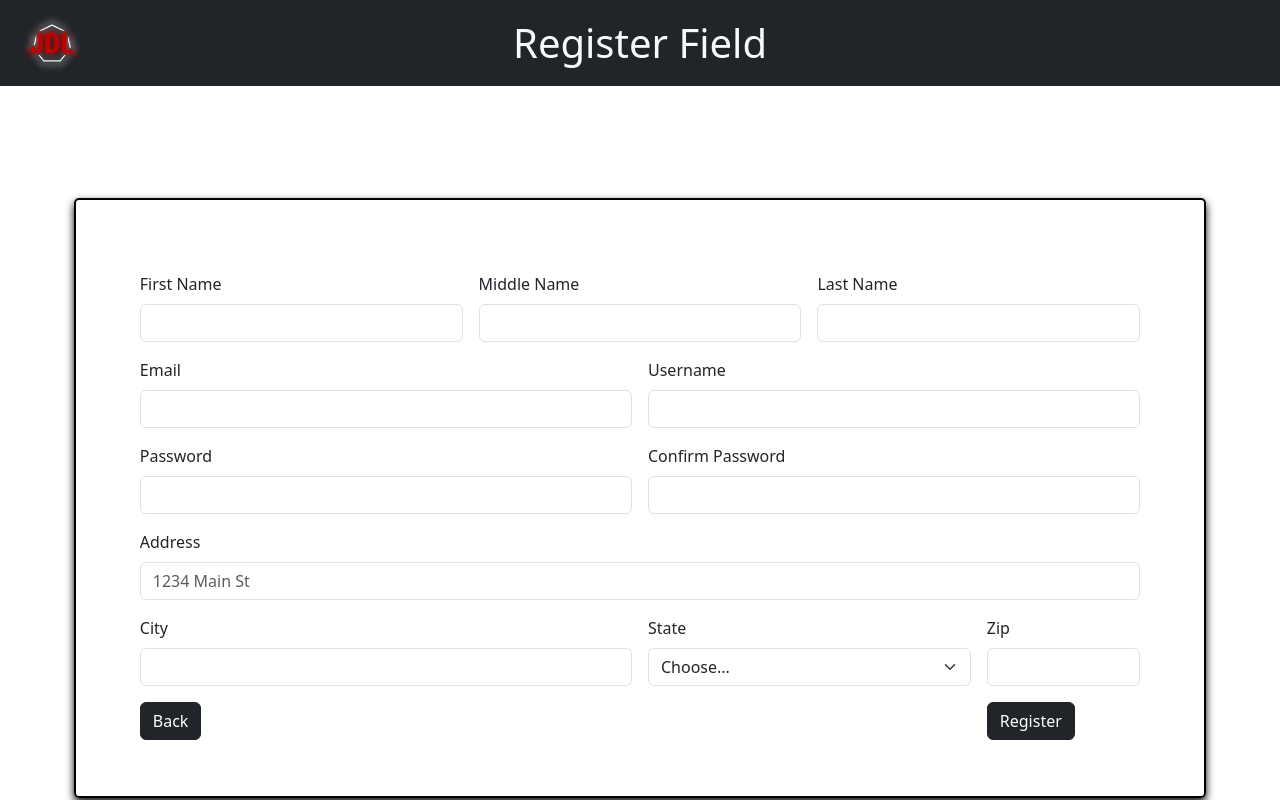
After one commit to jayvie2007/DjangoRegister, a Django app: template authsystem/users/templates/users/register.html in a window 1280 px wide. The commit adds this page. Run offline with Django 4.2, Linux system fonts and the light colour scheme; the template is opened without the code that fills it, so the values that code supplies are empty.

Commit message:
added register templates

```diff
--- /dev/null
+++ b/authsystem/users/static/css/main.css
@@ -0,0 +1,30 @@
+img {
+    height: 60px;
+}
+
+form {
+    padding: 5%;
+    border-radius: 5px;
+    border-color: black;
+    border: 2px solid black;
+    box-shadow: 0 4px 8px 0 rgba(0, 0, 0, 1);
+}
+
+.container-sm {
+    margin-top: 10%;
+}
+
+h1 {
+    position: absolute;
+    left: 0;
+    right: 0;
+    margin: auto;
+}
+
+nav {
+    display: flex;
+    align-items: center;
+    text-align: center;
+    color: black;
+    position: relative;
+}
--- /dev/null
+++ b/authsystem/users/templates/users/register.html
@@ -0,0 +1,77 @@
+<!doctype html>
+<html lang="en">
+  <head>
+    <meta charset="utf-8">
+    <meta name="viewport" content="width=device-width, initial-scale=1">
+    <title>Homepage</title>
+    <link href="https://cdn.jsdelivr.net/npm/bootstrap@5.3.0-alpha3/dist/css/bootstrap.min.css" rel="stylesheet">
+    <link rel="stylesheet" href="../../static/css/main.css">
+</head>
+  <body>
+<nav class="navbar bg-dark " data-bs-theme="dark">
+  <div class="container-fluid">
+    <span class="navbar-brand mb-0 h1"><img src="../../static/img/jdl.png"></span>
+    <h1 class ="text-center text-light">Register Field</h1>
+  </div>
+</nav>
+
+<div class="container-sm">
+<form class="row g-3">
+    <div class="col-md-4">
+      <label for="inputEmail4" class="form-label">First Name</label>
+      <input type="text" class="form-control" id="first_name">
+    </div>
+    <div class="col-md-4">
+      <label for="inputEmail4" class="form-label">Middle Name</label>
+      <input type="text" class="form-control" id="middle_name">
+    </div>
+    <div class="col-md-4">
+      <label for="inputEmail4" class="form-label">Last Name</label>
+      <input type="text" class="form-control" id="last_name">
+    </div>
+    <div class="col-md-6">
+      <label for="inputEmail4" class="form-label">Email</label>
+      <input type="email" class="form-control" id="inputEmail4">
+    </div>
+    <div class="col-md-6">
+      <label for="inputEmail4" class="form-label">Username</label>
+      <input type="email" class="form-control" id="inputEmail4">
+    </div>
+    <div class="col-md-6">
+      <label for="inputPassword4" class="form-label">Password</label>
+      <input type="password" class="form-control" id="password">
+    </div>
+    <div class="col-md-6">
+      <label for="inputPassword4" class="form-label">Confirm Password</label>
+      <input type="password" class="form-control" id="confirm_password">
+    </div>
+    <div class="col-12">
+      <label for="inputAddress" class="form-label">Address</label>
+      <input type="text" class="form-control" id="address" placeholder="1234 Main St">
+    </div>
+    <div class="col-md-6">
+      <label for="inputCity" class="form-label">City</label>
+      <input type="text" class="form-control" id="city">
+    </div>
+    <div class="col-md-4">
+      <label for="inputState" class="form-label">State</label>
+      <select id="inputState" class="form-select">
+        <option selected>Choose...</option>
+        <option>...</option>
+      </select>
+    </div>
+    <div class="col-md-2">
+      <label for="inputZip" class="form-label">Zip</label>
+      <input type="text" class="form-control" id="inputZip">
+    </div>
+    <div class="col-10">
+      <button type="submit" class="btn btn-dark">Back</button>
+    </div>
+    <div class="col-2">
+      <button type="submit" class="btn btn-dark">Register</button>
+    </div>
+  </form>
+</div>
+    <script src="https://cdn.jsdelivr.net/npm/bootstrap@5.3.0-alpha3/dist/js/bootstrap.bundle.min.js"></script>
+  </body>
+</html>
--- a/authsystem/users/urls.py
+++ b/authsystem/users/urls.py
@@ -3,4 +3,5 @@ from . import views
 
 urlpatterns = [
     path('', views.home),
+    path('register', views.register, name = "register"),
 ]
```
Also changed, not shown: authsystem/users/templates/users/home.html (+9 -3 lines), authsystem/users/views.py (+19 -1 lines), authsystem/users/static/img/jdl.png (added).
